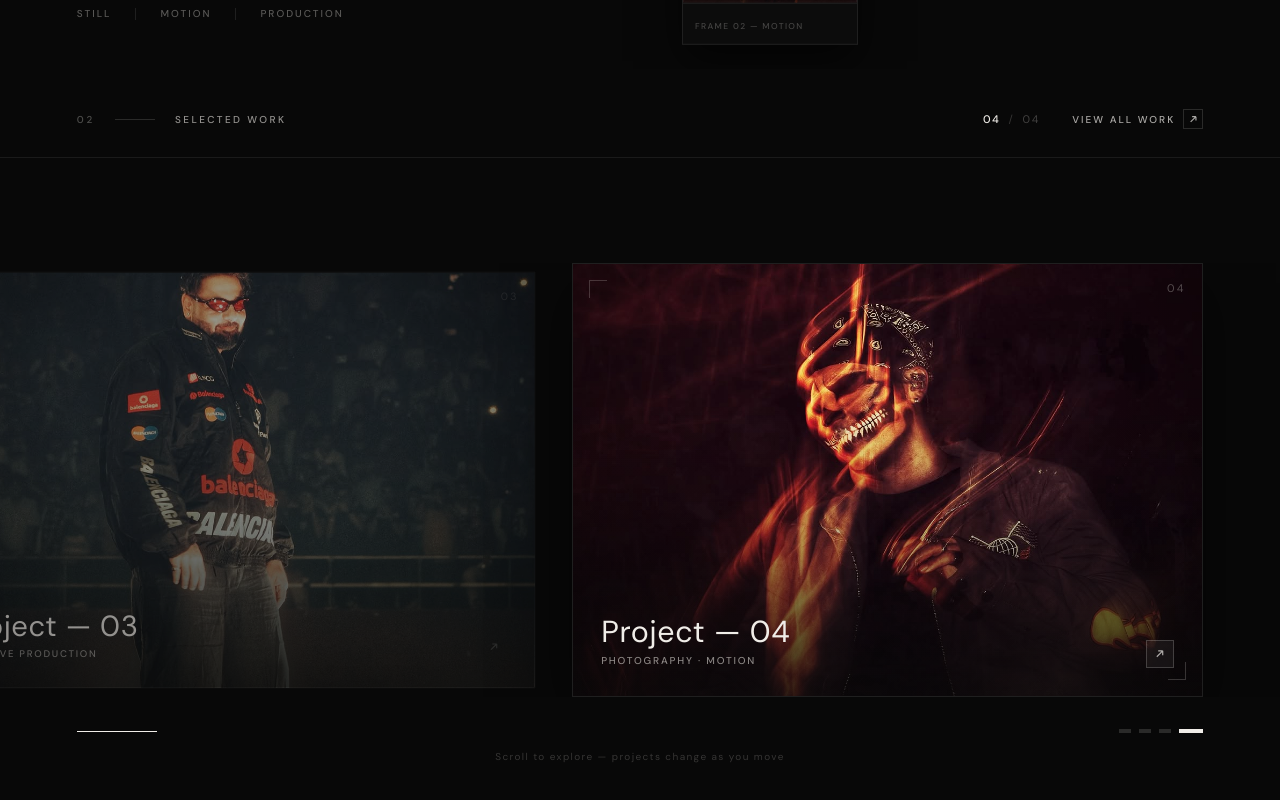
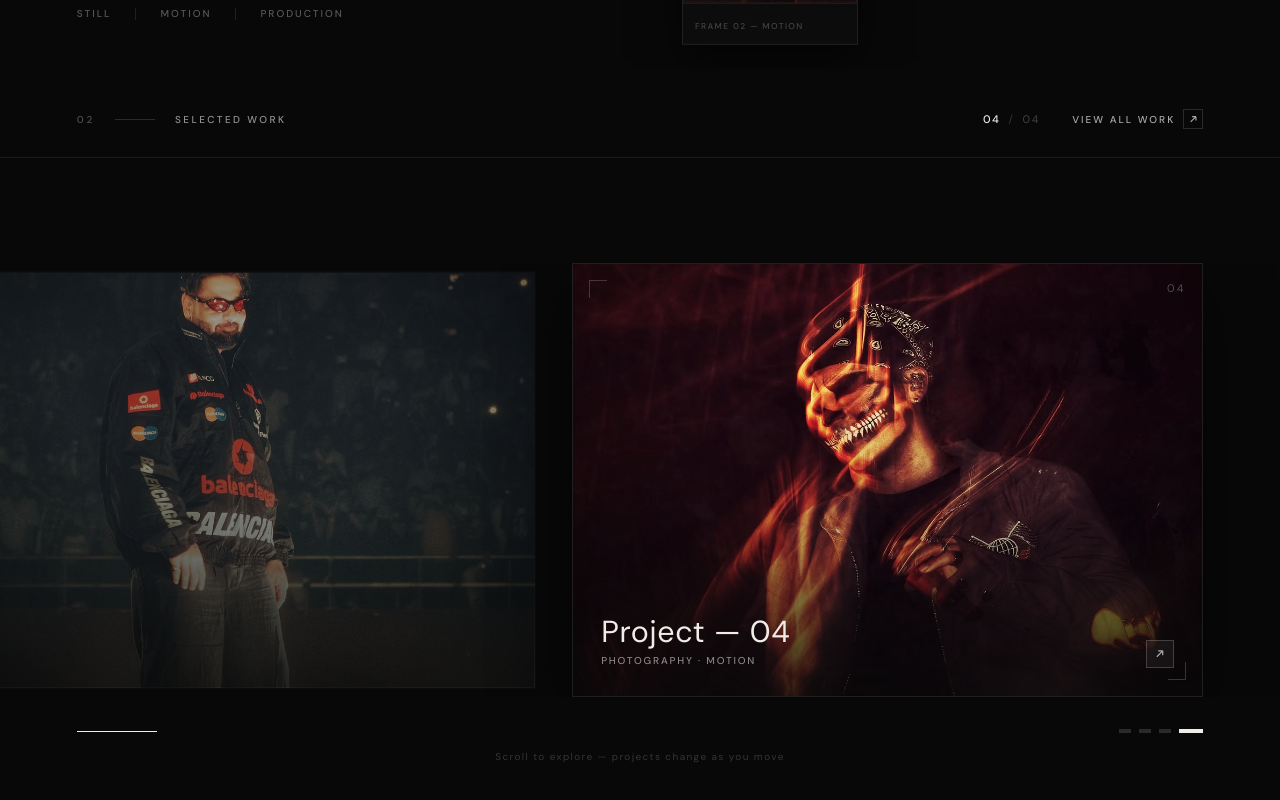
Before and after one commit to Aditya-Rawat01/stllr-media, a Next.js app: page / in a window 1280 px wide. Shown: the part 1690-2490 px from the top of the page. Built offline with nearby package versions, Linux system fonts and the light colour scheme.

Commit message:
Enhance animations and transitions in Selected Work section for improved user experience

```diff
--- a/components/sections/SelectedWork.tsx
+++ b/components/sections/SelectedWork.tsx
@@ -163,13 +163,19 @@ export default function SelectedWork() {
                           aria-hidden="true"
                           className={[
                             "absolute right-4 top-4 font-[var(--font-bebas-neue)] text-[11px] tracking-[0.22em]",
-                            shouldReduce ? "" : "transition-opacity duration-500",
-                            isActive ? "text-[#f0ede8]/30" : "text-[#f0ede8]/15",
+                            shouldReduce ? "" : "transition-all duration-500",
+                            isActive ? "text-[#f0ede8]/30 opacity-100" : "opacity-0",
                           ].join(" ")}
                         >
                           {project.id}
                         </span>
-                        <div className="absolute inset-x-0 bottom-0 flex items-end justify-between gap-4 p-5 sm:p-6 lg:p-7">
+                        <div
+                          className={[
+                            "absolute inset-x-0 bottom-0 flex items-end justify-between gap-4 p-5 sm:p-6 lg:p-7",
+                            shouldReduce ? "" : "transition-all duration-500 ease-[cubic-bezier(0.16,1,0.3,1)]",
+                            isActive ? "translate-y-0 opacity-100" : "translate-y-3 opacity-0 pointer-events-none",
+                          ].join(" ")}
+                        >
                           <div className="min-w-0">
                             <h3 className="font-[var(--font-bebas-neue)] text-[1.55rem] leading-none tracking-[0.02em] text-[#f0ede8] sm:text-[1.75rem] lg:text-[1.9rem]">
                               {project.title}
@@ -180,11 +186,7 @@ export default function SelectedWork() {
                           </div>
                           <span
                             aria-hidden="true"
-                            className={[
-                              "hidden h-7 w-7 shrink-0 items-center justify-center border sm:inline-flex",
-                              shouldReduce ? "" : "transition-all duration-300",
-                              isActive ? "border-[#f0ede8]/20 bg-[#f0ede8]/5 text-[#f0ede8]/70" : "border-transparent text-[#f0ede8]/20",
-                            ].join(" ")}
+                            className="hidden h-7 w-7 shrink-0 items-center justify-center border border-[#f0ede8]/20 bg-[#f0ede8]/5 text-[#f0ede8]/70 sm:inline-flex"
                           >
                             <svg viewBox="0 0 11 11" width={10} height={10} fill="none" stroke="currentColor" strokeWidth={1.3}>
                               <path d="M2 8.5 L8.5 2 M8.5 2 H3.5 M8.5 2 V7" />
```
